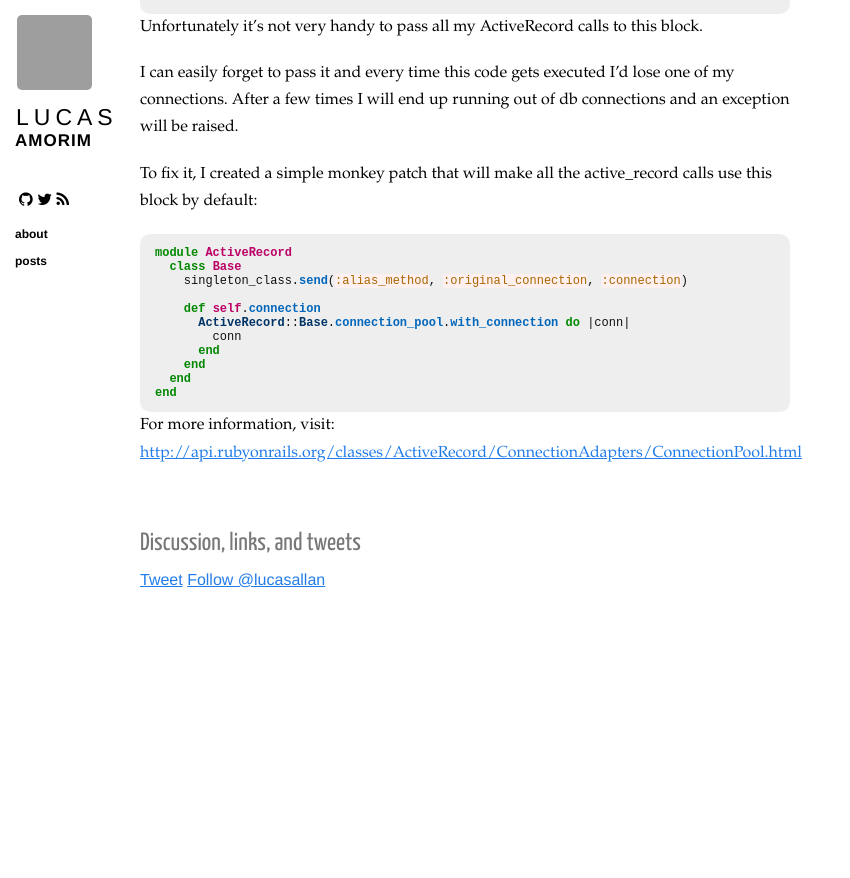
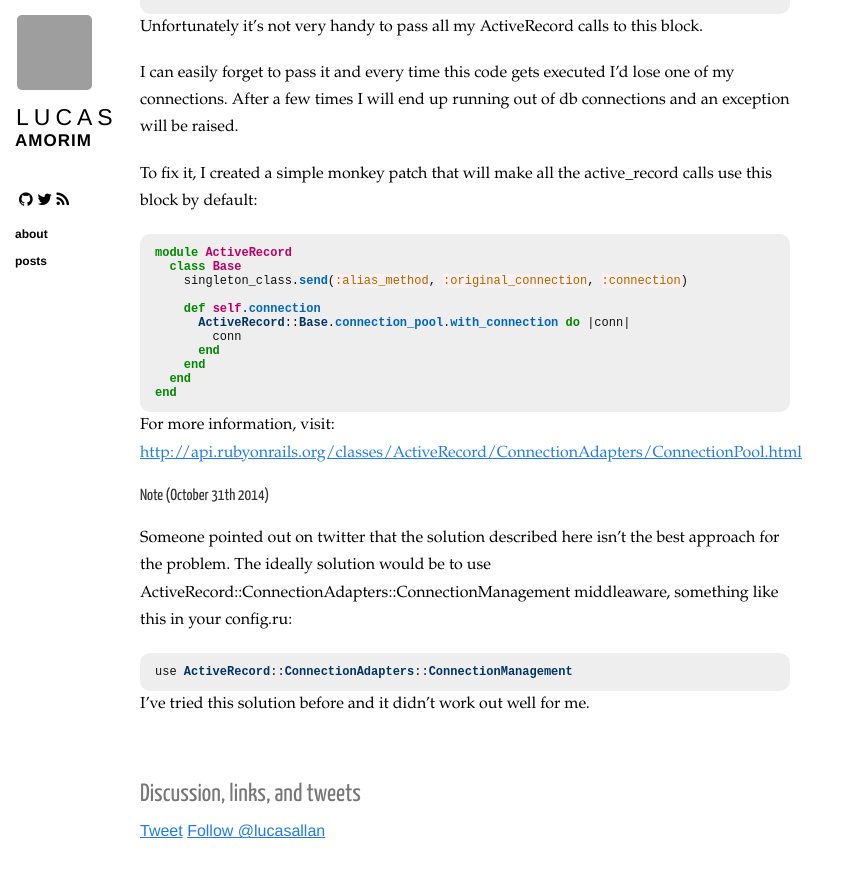
Before and after one commit to lucasallan/sh286.github.io, a Jekyll site: the page built from _posts/2014-05-26-fixing-concurrency-issues-with-active-record-in-a-rack-application.markdown, in a window 1280 px wide and 900 px high, scrolled down 1456 px. Shown: the top 878 px of the window, without its empty margins (0-850 px from the left). Built offline with Jekyll 4.4.1, drawn with Linux system fonts in a browser that asks for light colours; nearby versions of some CDN libraries; Markdown is read by kramdown in place of the engine named in the settings; comment, search, counter and statistics services are not loaded; before the commit the page ends 2105 px from its top, so only the background shows below that; grey boxes are pictures that could not be loaded.

Commit message:
Added note to fixing-concurrency-issues-with-active-record post

```diff
--- a/_posts/2014-05-26-fixing-concurrency-issues-with-active-record-in-a-rack-application.markdown
+++ b/_posts/2014-05-26-fixing-concurrency-issues-with-active-record-in-a-rack-application.markdown
@@ -71,6 +71,16 @@ end
 
 For more information, visit: [http://api.rubyonrails.org/classes/ActiveRecord/ConnectionAdapters/ConnectionPool.html][ar-doc]
 
+#### Note (October 31th 2014)
+
+Someone pointed out on twitter that the solution described here isn't the best approach for the problem.
+The ideally solution would be to use ActiveRecord::ConnectionAdapters::ConnectionManagement middleaware, something like this in your config.ru:
+{% highlight ruby %}
+use ActiveRecord::ConnectionAdapters::ConnectionManagement
+{% endhighlight %}
+
+I've tried this solution before and it didn't work out well for me.
+
 [grape]: https://github.com/intridea/grape
 [rack]: http://rack.github.io/
 [intridea]: http://www.intridea.com/
```
